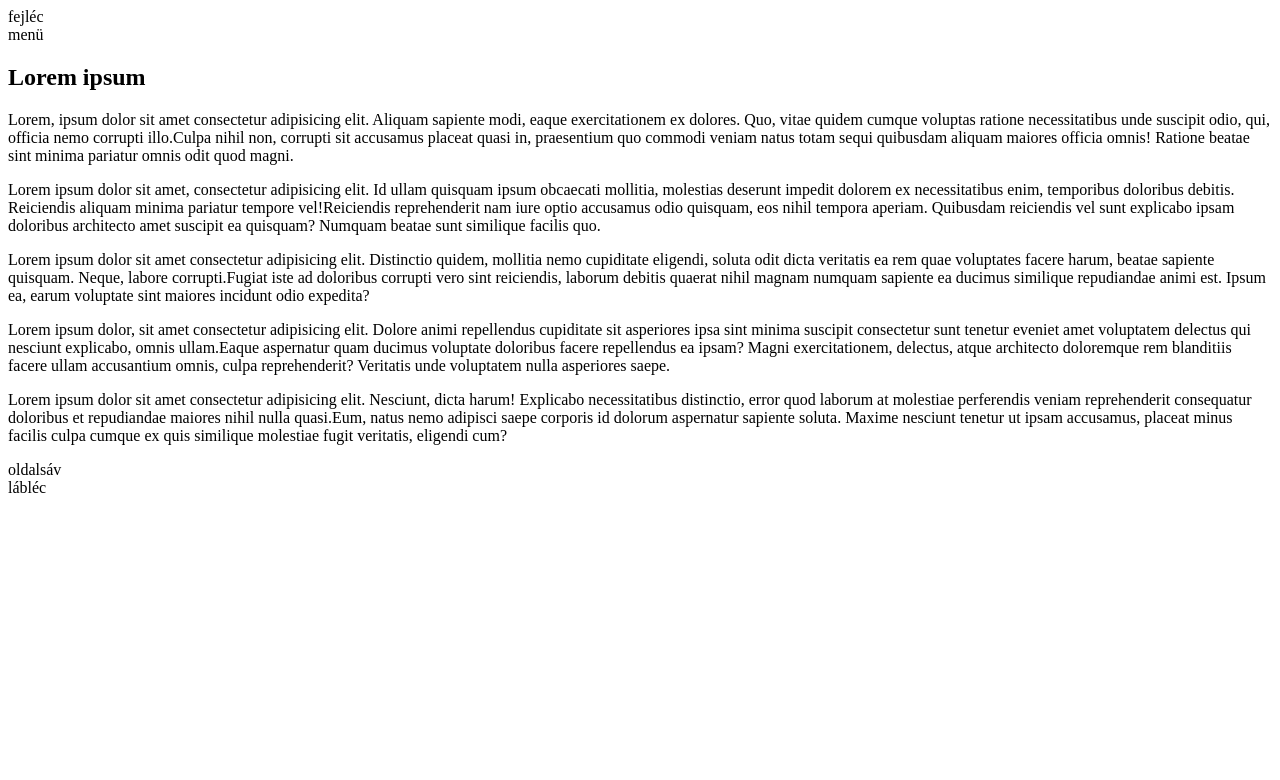
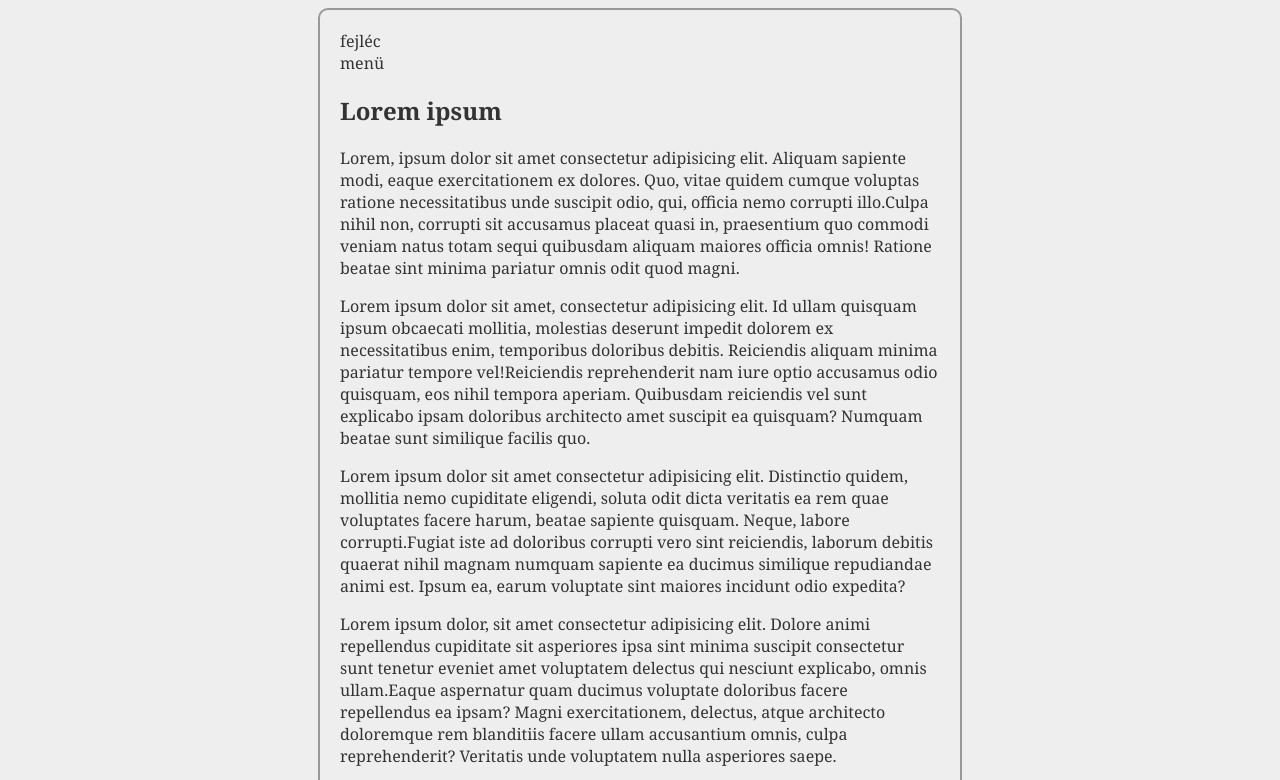
Before and after one commit to szabadosb/2024-10-10-Layout, a plain HTML site: page index.html in a window 1280 px wide. Shown: the top 780 px of the page. Drawn offline with Linux system fonts and the light colour scheme.

Commit message:
formázás

```diff
--- a/style.css
+++ b/style.css
@@ -1,11 +1,15 @@
 body{
-
-
+background-color: #eee;
+color: #333;
+font-family: Georgia, 'Times New Roman', Times, serif;
 }
 
 main{
-
-
+border: 2px solid #999;
+width: 600px;
+margin: auto;
+border-radius: 10px;
+padding: 20px;
 
 }
 
```
